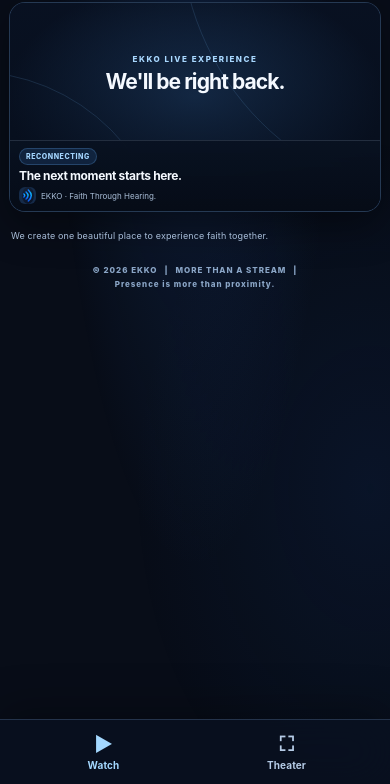
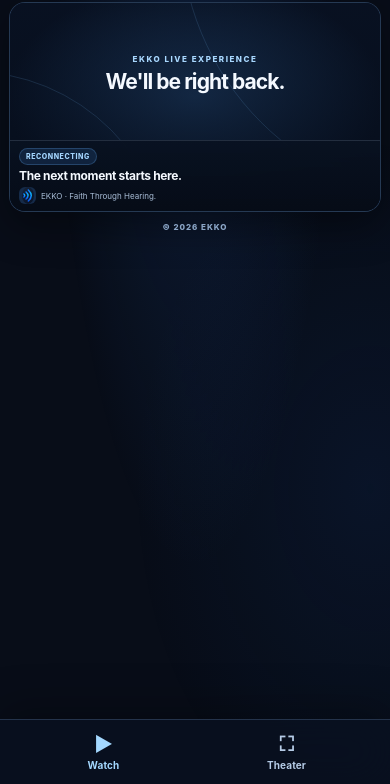
Before and after one commit to KitechRW/ekko, a website: page apps/web/index.html in a window 390 px wide. Shown: the part 60-844 px from the top of the page. Drawn offline with Linux system fonts and the light colour scheme; no server answers.

Commit message:
Keep mobile viewer update focused

```diff
--- a/apps/web/index.html
+++ b/apps/web/index.html
@@ -87,16 +87,13 @@
         </div>
       </div>
     </section>
-    <section class="viewer-bottom" aria-label="About EKKO">
-      <div class="mission-text"><p>We create one beautiful place to experience faith together.</p></div>
-    </section>
   </main>
   <nav class="mobile-dock" aria-label="EKKO quick actions">
     <a id="dock-watch" href="#video-stage" class="dock-control" aria-label="Go to broadcast"><span class="dock-symbol" aria-hidden="true">▶</span><span>Watch</span></a>
     <button id="dock-theater" class="dock-control" type="button" aria-pressed="false" aria-label="Switch to immersive theater view"><span class="dock-symbol" aria-hidden="true">⛶</span><span>Theater</span></button>
     <button id="install-button" class="dock-control" type="button" aria-label="Add EKKO to home screen" hidden><span class="dock-symbol" aria-hidden="true">↓</span><span>Install</span></button>
   </nav>
-  <footer class="site-footer container"><span>© 2026 EKKO</span><span aria-hidden="true">|</span><span>MORE THAN A STREAM</span><span aria-hidden="true">|</span><span>Presence is more than proximity.</span></footer>
+  <footer class="site-footer container">© 2026 EKKO</footer>
   <div id="toast" class="toast" role="status" aria-live="polite"></div>
 </body>
 </html>
```
Also changed, not shown: apps/api/test/server.test.mjs (+2 -4 lines).
